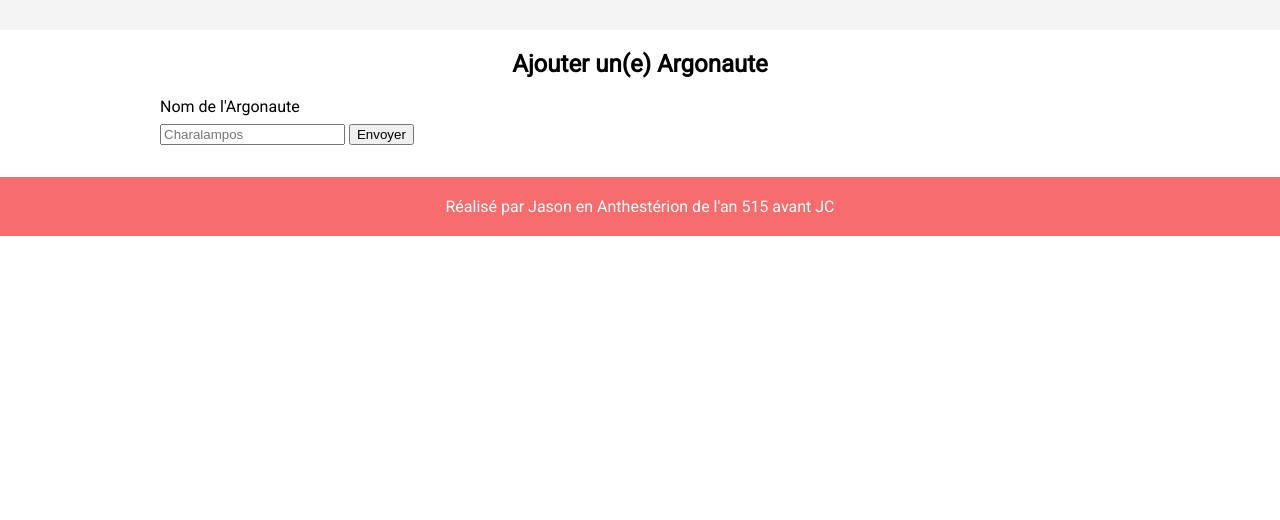
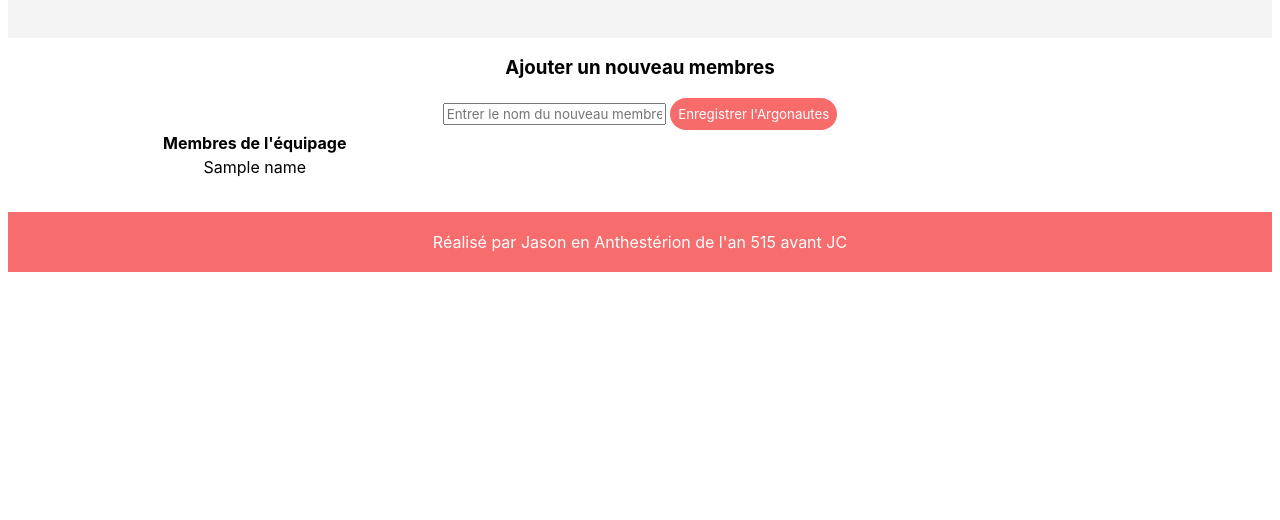
Before and after one commit to victoraldebert/Argonautes-WILD, a PHP site: page / in a window 1280 px wide. Shown: the part 170-690 px from the top of the page. Run offline with PHP 8.4, Linux system fonts and the light colour scheme; tables that the repository leaves empty or names only in its code hold one stand-in row (values such as "Sample post").

Commit message:
CSS modifications

```diff
--- a/index.php
+++ b/index.php
@@ -5,13 +5,13 @@ if(isset($_POST['add_name'])){
 
    $argo_name = $_POST['argo_name'];
 
-
    if(empty($argo_name)){
-      $message[] = 'Veuillez remplir le champs';
+      $message[] = 'Veuillez remplir le champ';
    }else{
       $insert = "INSERT INTO names(name) VALUES('$argo_name')";
       $upload = mysqli_query($conn,$insert);
       if($upload){
+         move_uploaded_file($product_image_tmp_name, $product_image_folder);
          $message[] = 'Nouveau Argonautes ajouté !';
       }else{
          $message[] = 'Problême d\'ajout';
@@ -23,12 +23,10 @@ if(isset($_POST['add_name'])){
 if(isset($_GET['delete'])){
    $id = $_GET['delete'];
    mysqli_query($conn, "DELETE FROM names WHERE id = $id");
-   header('location: admin_page.php');
+   header('location: index.php');
 };
 
 ?>
-
-
 
 <!DOCTYPE html>
 <html lang="fr">
@@ -37,11 +35,11 @@ if(isset($_GET['delete'])){
    <meta http-equiv="X-UA-Compatible" content="IE=edge">
    <meta name="viewport" content="width=device-width, initial-scale=1.0">
    <title>Argonautes</title>
+
+   <!-- custom css file link  -->
    <link rel="stylesheet" href="style.css">
 
 </head>
-
-<body>
 <!-- Header section -->
 <header>
   <h1>
@@ -51,24 +49,42 @@ if(isset($_GET['delete'])){
 </header>
 
 <!-- Main section -->
-<main>
+<div class="container">
 
-  <!-- New member form -->
-  <h2>Ajouter un(e) Argonaute</h2>
+   <div class="admin-product-form-container">
+
       <form action="<?php $_SERVER['PHP_SELF'] ?>" method="post" enctype="multipart/form-data">
-    <label for="name">Nom de l&apos;Argonaute</label>
-    <!-- Pas sûr de lutilité du class box -->
-    <input type="text" name="argo_name" placeholder="Charalampos" class="box" />
-
-    <button type="submit" class="btn" name="add_name">Envoyer</button>
+         <h3>Ajouter un nouveau membres</h3>
+         <input type="text" placeholder="Entrer le nom du nouveau membres" name="argo_name" class="box">
+         <input type="submit" class="btn" name="add_name" value="Enregistrer l'Argonautes">
       </form>
 
-  <!-- Member list -->
+   </div>
 
-</main>
+   <?php
+
+   $select = mysqli_query($conn, "SELECT * FROM names");
+
+   ?>
+   <div class="product-display">
+      <table class="product-display-table">
+         <thead>
+         <tr>
+            <th>Membres de l'équipage</th>
+         </tr>
+         </thead>
+         <?php while($row = mysqli_fetch_assoc($select)){ ?>
+         <tr>
+            <td><?php echo $row['name']; ?></td>
+
+         </tr>
+      <?php } ?>
+      </table>
+   </div>
+
+</div>
 
 <footer>
   <p>Réalisé par Jason en Anthestérion de l'an 515 avant JC</p>
 </footer>
-</body>
 </html>
--- a/style.css
+++ b/style.css
@@ -1,6 +1,6 @@
 @import url('https://fonts.googleapis.com/css2?family=Roboto&display=swap');
 
-body {
+/* body {
   margin: 0;
   font-family: 'Roboto', sans-serif;
 }
@@ -41,6 +41,41 @@ label {
 .member-item {
   padding: 0.25em 0;
 }
+*/
+* {
+  font-family: -apple-system, BlinkMacSystemFont, 'Segoe UI', Roboto, Oxygen, Ubuntu, Cantarell, 'Open Sans', 'Helvetica Neue', sans-serif;
+}
+header {
+  background: #f4f4f4;
+  text-align: center;
+  padding: 2em;
+}
+header img {
+  max-width: 96px;
+}
+
+header h1 {
+  font-size: 2.5em;
+}
+
+h1, h2 {
+  text-align: center;
+}
+
+.btn {
+  border-radius: 19px;
+  border: none;
+  color: white;
+  padding: 8px;
+  background-color: #f76b6b;
+  cursor: crosshair;
+}
+
+.container {
+  text-align: center;
+  max-width: 960px;
+  margin: 0 auto;
+}
 
 footer {
   margin-top: 2em;
```
Also changed, not shown: index-update.php (+17 -28 lines). Lines whose indentation alone changed are shown as unchanged.
